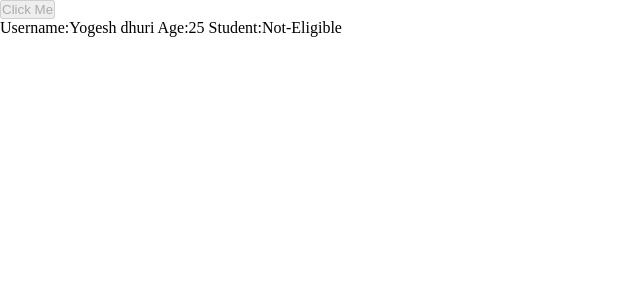
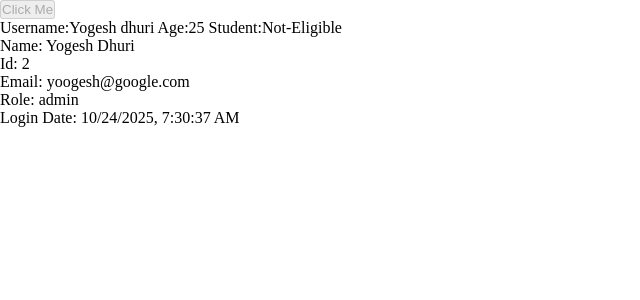
Before and after one commit to ysdhuri312/playground-react, a React (Vite) app in the folder react_with_typescript/: page / in a window 1280 px wide. Shown: the top 300 px of the page, without its empty margins (0-640 px from the left). Built offline with nearby package versions, Linux system fonts and the light colour scheme.

Commit message:
Reusable types

```diff
--- a/react_with_typescript/src/App.tsx
+++ b/react_with_typescript/src/App.tsx
@@ -1,16 +1,29 @@
 /** @format */
 
+import Admin from './components/Admin';
 import Button from './components/Button';
 import User from './components/User';
+import type { AdminInfo } from './types';
 
 const App = () => {
-  const onClick = () => {
-    alert('hello World');
+  const admin: AdminInfo = {
+    id: 2,
+    name: 'Yogesh Dhuri',
+    email: 'yoogesh@google.com',
+    role: 'admin',
+    loginDate: new Date(),
   };
+
   return (
     <div>
-      <Button lable='Click Me' onClick={onClick} disabled={true} />
+      <Button
+        lable='Click Me'
+        onClick={() => alert('hello World')}
+        disabled={true}
+      />
       <User name='Yogesh dhuri' age={25} isStudent={false} />
+
+      <Admin admin={admin} />
     </div>
   );
 };
--- /dev/null
+++ b/react_with_typescript/src/components/Admin.tsx
@@ -0,0 +1,22 @@
+/** @format */
+
+import React from 'react';
+import type { AdminInfo } from '../types';
+
+type adminInfoProps = {
+  admin: AdminInfo;
+};
+
+const Admin: React.FC<adminInfoProps> = ({ admin }) => {
+  return (
+    <div>
+      <p>Name: {admin.name}</p>
+      <p>Id: {admin.id}</p>
+      <p>Email: {admin.email}</p>
+      <p>Role: {admin.role}</p>
+      <p>Login Date: {admin.loginDate.toLocaleString()}</p>
+    </div>
+  );
+};
+
+export default Admin;
```
Also changed, not shown: react_with_typescript/src/types.d.ts (added, +12 -0 lines).
